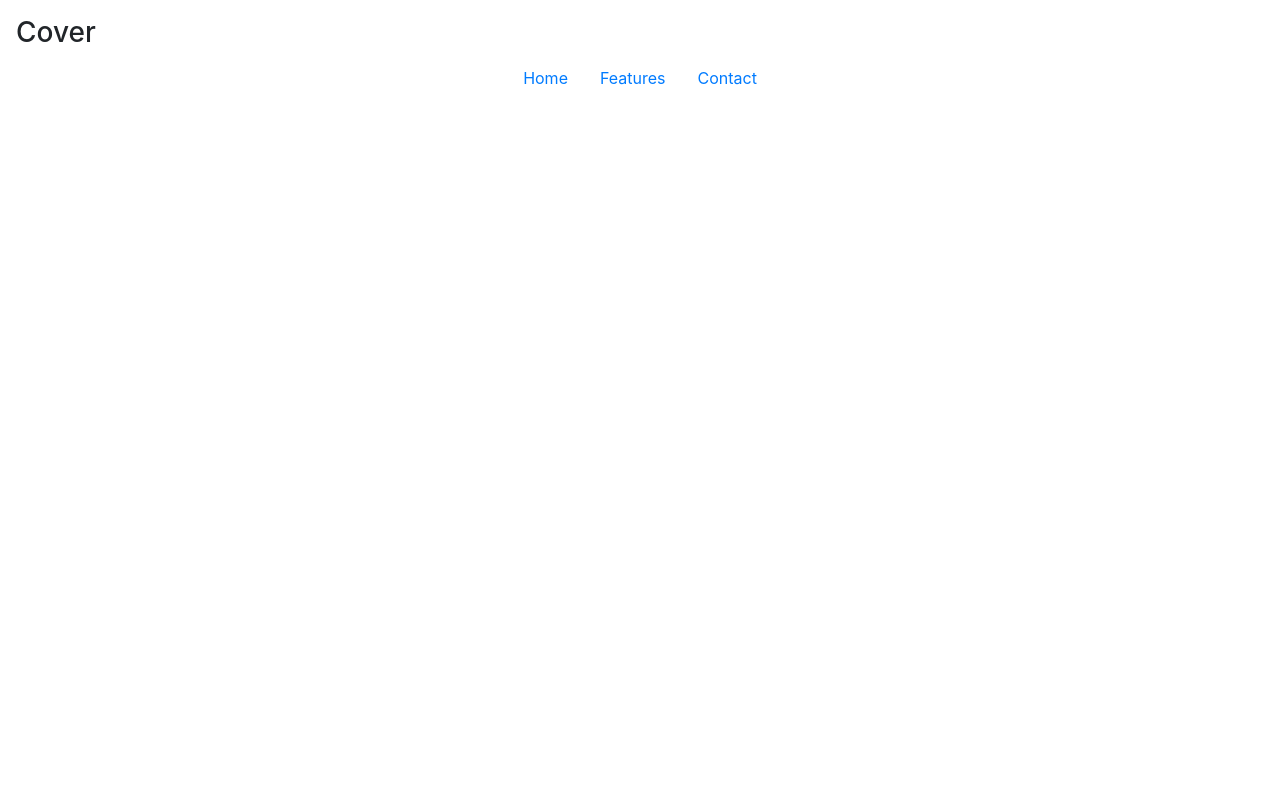
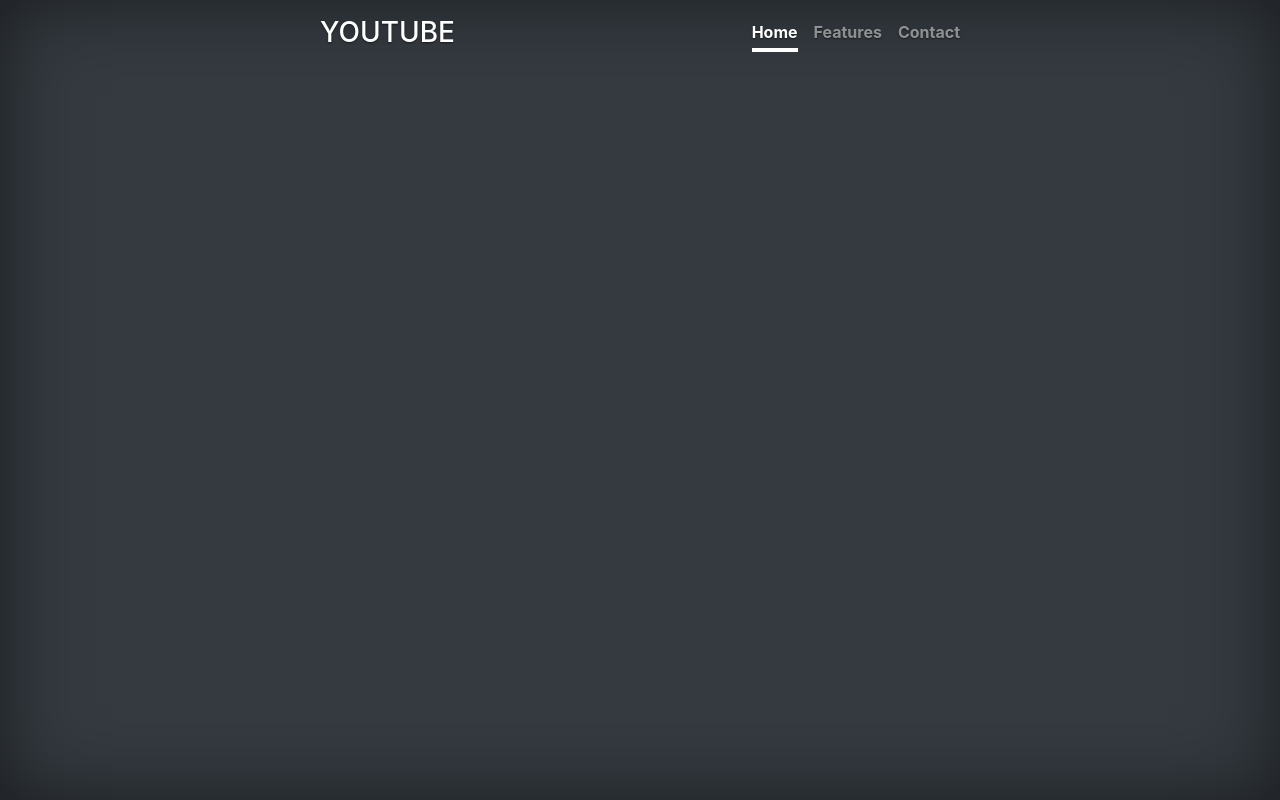
Before and after one commit to amathon-2019/YoutubeCreator, a React (Create React App) app in the folder frontend/: page / in a window 1280 px wide. Built offline with nearby package versions, Linux system fonts and the light colour scheme.

Commit message:
Add bootstrap

```diff
--- a/frontend/public/index.html
+++ b/frontend/public/index.html
@@ -1,5 +1,5 @@
 <!DOCTYPE html>
-<html lang="en">
+<html lang="en" class="h-100">
   <head>
     <meta charset="utf-8" />
     <link rel="shortcut icon" href="%PUBLIC_URL%/favicon.ico" />
@@ -15,8 +15,8 @@
     />
     <title>YOUTUBE</title>
   </head>
-  <body>
+  <body class="d-flex h-100 text-center text-white bg-dark">
     <noscript>You need to enable JavaScript to run this app.</noscript>
-    <div id="root"></div>
+    <div id="root" class=" w-100 h-100"></div>
   </body>
 </html>
--- /dev/null
+++ b/frontend/src/App.css
@@ -0,0 +1,50 @@
+/*
+ * Globals
+ */
+
+/* Custom default button */
+.btn-secondary,
+.btn-secondary:hover,
+.btn-secondary:focus {
+  color: #333;
+  text-shadow: none; /* Prevent inheritance from `body` */
+}
+
+/*
+ * Base structure
+ */
+
+body {
+  text-shadow: 0 0.05rem 0.1rem rgba(0, 0, 0, 0.5);
+  box-shadow: inset 0 0 5rem rgba(0, 0, 0, 0.5);
+}
+
+.cover-container {
+  max-width: 42em;
+}
+
+/*
+ * Header
+ */
+
+.nav-masthead .nav-link {
+  padding: 0.25rem 0;
+  font-weight: 700;
+  color: rgba(255, 255, 255, 0.5);
+  background-color: transparent;
+  border-bottom: 0.25rem solid transparent;
+}
+
+.nav-masthead .nav-link:hover,
+.nav-masthead .nav-link:focus {
+  border-bottom-color: rgba(255, 255, 255, 0.25);
+}
+
+.nav-masthead .nav-link + .nav-link {
+  margin-left: 1rem;
+}
+
+.nav-masthead .active {
+  color: #fff;
+  border-bottom-color: #fff;
+}
--- a/frontend/src/App.js
+++ b/frontend/src/App.js
@@ -1,9 +1,10 @@
 import React from 'react'
 import Navigation from './components/navigation'
+import './App.css'
 
 function App() {
   return (
-    <div className="App">
+    <div className="App w-100 h-100">
       <div className="cover-container d-flex w-100 h-100 p-3 mx-auto flex-column">
         <Navigation />
       </div>
--- a/frontend/src/components/navigation/index.js
+++ b/frontend/src/components/navigation/index.js
@@ -2,19 +2,13 @@ import React from 'react'
 
 const Navigation = () => {
   return (
-    <header class="masthead mb-auto">
-      <div class="inner">
-        <h3 class="masthead-brand">Cover</h3>
-        <nav class="nav nav-masthead justify-content-center">
-          <a class="nav-link active" href="#">
-            Home
-          </a>
-          <a class="nav-link" href="#">
-            Features
-          </a>
-          <a class="nav-link" href="#">
-            Contact
-          </a>
+    <header className="mb-auto">
+      <div>
+        <h3 className="float-md-left mb-0">YOUTUBE</h3>
+        <nav className="nav nav-masthead justify-content-center float-md-right">
+          <div className="nav-link active">Home</div>
+          <div className="nav-link">Features</div>
+          <div className="nav-link">Contact</div>
         </nav>
       </div>
     </header>
```
Also changed, not shown: 1 other file (tests, documents, lock files or other folders).
